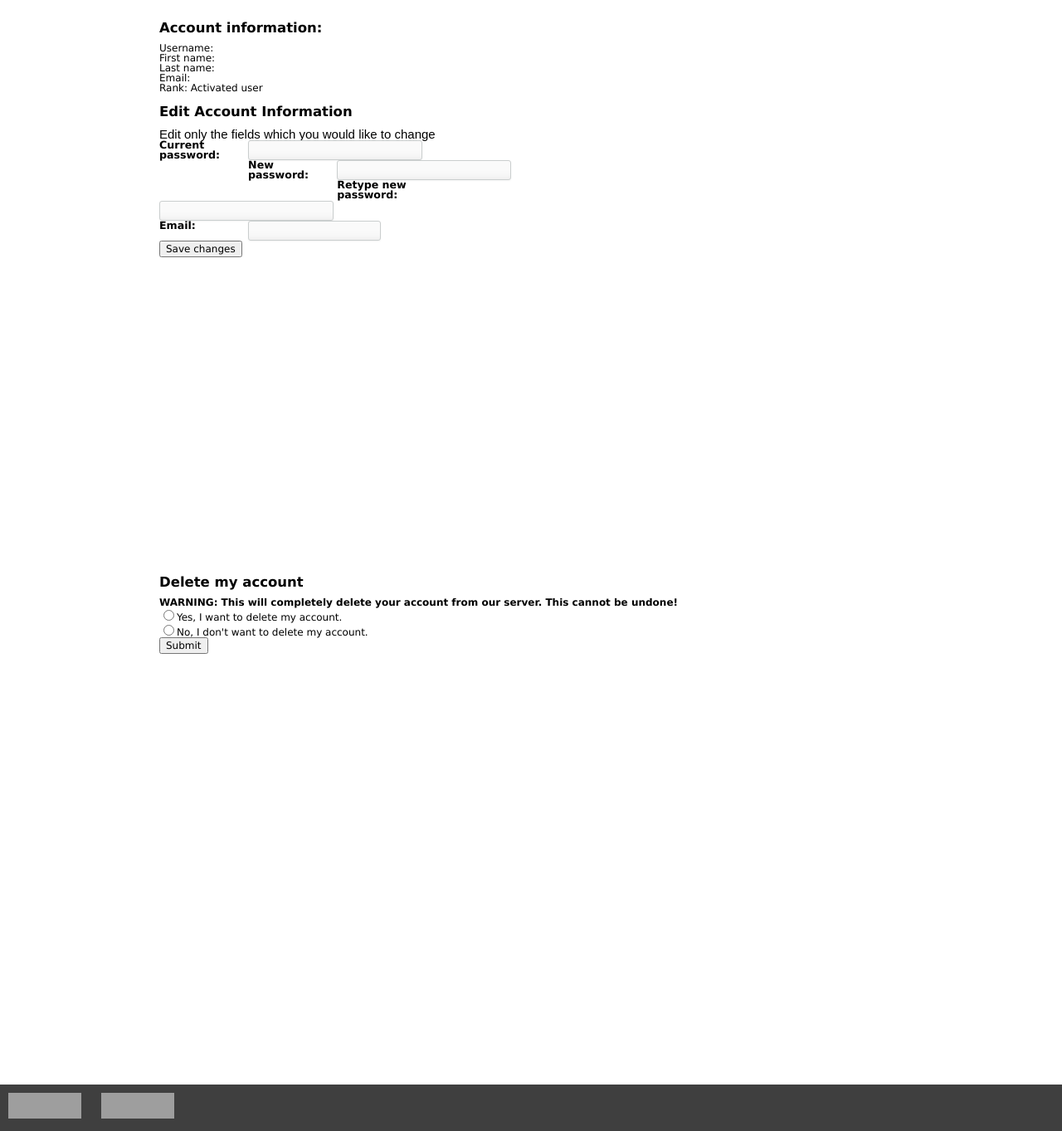
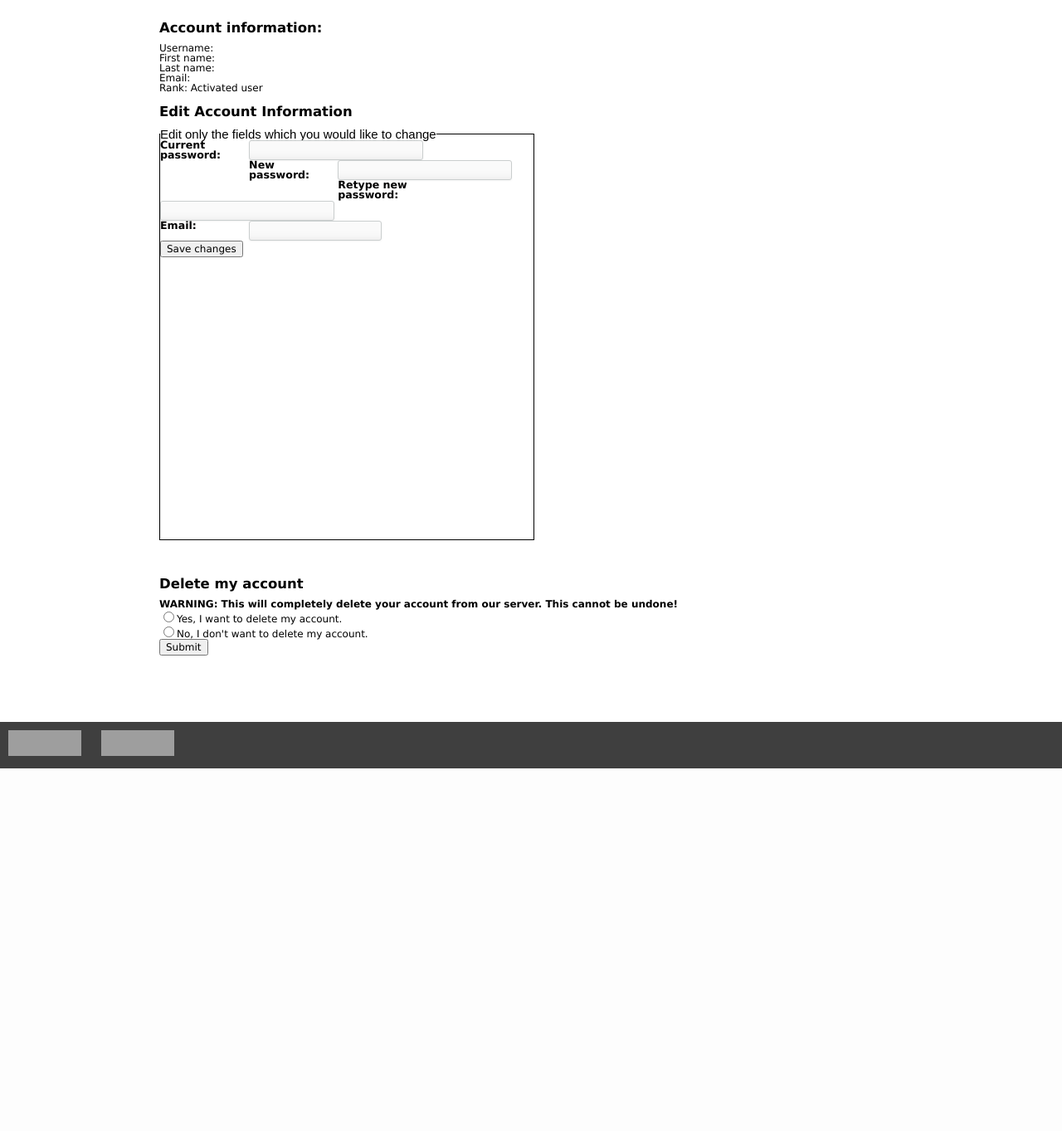
Before and after one commit to Erno3000/WEBDB, a PHP site: page /account_settings.php in a window 1280 px wide. Shown: the part 100-1463 px from the top of the page at 83% size. After the commit the page ends 1026 px from the top, so only its background shows below. Run offline with PHP 8.4, Linux system fonts and the light colour scheme; the visitor is signed in with stand-in values (Sample User, id 1); data that the repository does not hold is empty; grey boxes are pictures that could not be loaded.

Commit message:
fieldset aangepast

```diff
--- a/create_event.php
+++ b/create_event.php
@@ -124,10 +124,6 @@
             //hier moet de foutafhandeling van checkbox komen! of zoiets
         }
 	}
-
-	if(!$db) {
-        trigger_error('Error when connecting: '.$db->errorInfo());
-    }
 
 	function error(&$errorVar, $msg) {
         global $formError;
--- a/css/account_settings.css
+++ b/css/account_settings.css
@@ -17,7 +17,8 @@ p.maximum {
     display: block;
 }
 
-fieldset {
+#accountsettingsform fieldset {
+    border: 1px solid;
     width: 30em;
     height: 33em;
 }
```
